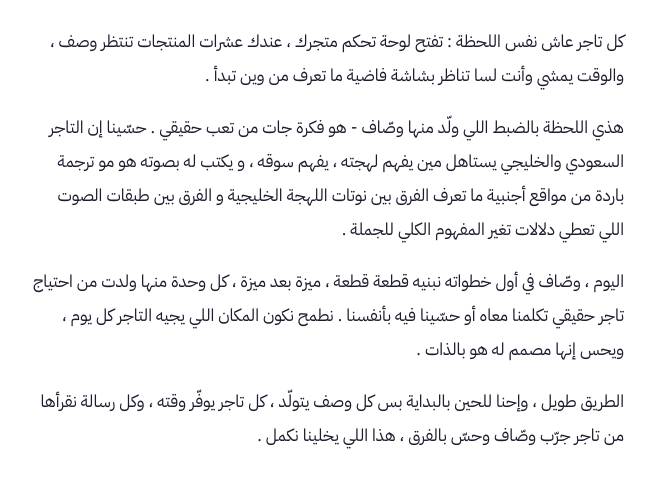
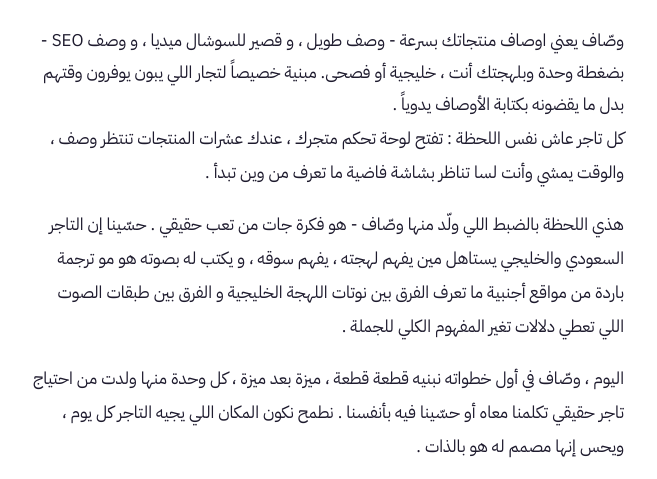
Before and after one commit to hossainalmsbah-code/wassaf, a website: page about.html in a window 1280 px wide. Shown: the part 261-740 px from the top of the page, without its empty margins (312-969 px from the left). Drawn offline with Linux system fonts and the light colour scheme.

Commit message:
Update about.html

```diff
--- a/about.html
+++ b/about.html
@@ -33,6 +33,7 @@
   <h1>من نحن</h1>
 
   <div class="story">
+    وصّاف يعني اوصاف منتجاتك بسرعة   -  وصف طويل ، و قصير للسوشال ميديا ، و وصف SEO - بضغطة وحدة وبلهجتك أنت ، خليجية أو فصحى. مبنية خصيصاً لتجار اللي يبون يوفرون وقتهم بدل ما يقضونه بكتابة الأوصاف يدوياً .
     <p>كل تاجر عاش نفس اللحظة : تفتح لوحة تحكم متجرك ، عندك عشرات المنتجات تنتظر وصف ، والوقت يمشي وأنت لسا تناظر بشاشة فاضية ما تعرف من وين تبدأ .</p>
     <p>هذي اللحظة بالضبط اللي ولّد منها وصّاف - هو فكرة جات من تعب حقيقي . حسّينا إن التاجر السعودي والخليجي يستاهل مين يفهم لهجته ، يفهم سوقه ،  و يكتب له بصوته هو   مو ترجمة باردة من مواقع أجنبية ما تعرف الفرق بين نوتات اللهجة الخليجية و الفرق بين طبقات الصوت اللي تعطي دلالات تغير المفهوم الكلي للجملة .</p>
     <p>اليوم ، وصّاف  في أول خطواته  نبنيه قطعة قطعة ، ميزة بعد ميزة ، كل وحدة منها ولدت من احتياج تاجر حقيقي تكلمنا معاه أو حسّينا فيه بأنفسنا .  نطمح نكون المكان اللي يجيه التاجر كل يوم ، ويحس إنها مصمم له هو بالذات .</p>
```
